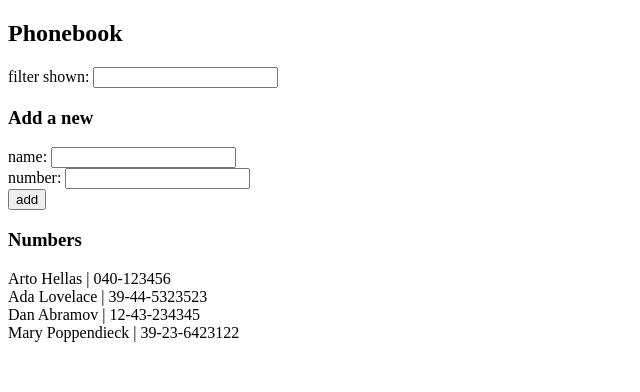
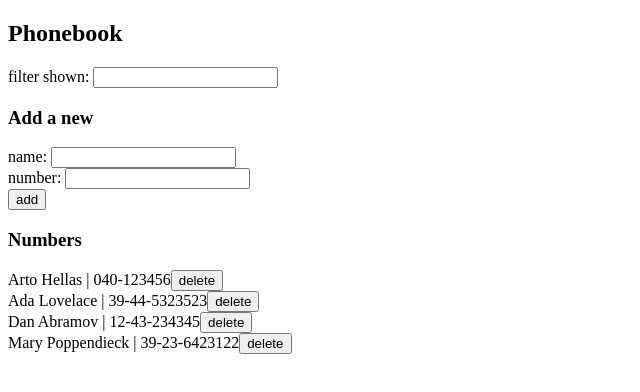
Before and after one commit to mikyks1/FullStackOpen, a React (Vite) app in the folder osa2/puhelinluettelo/: page / in a window 1280 px wide. Shown: the top 392 px of the page, without its empty margins (0-640 px from the left). Built offline with nearby package versions, Linux system fonts and the light colour scheme; data requests are answered from the project's data file.

Commit message:
2.14: puhelinluettelo step9

```diff
--- a/osa2/puhelinluettelo/src/App.jsx
+++ b/osa2/puhelinluettelo/src/App.jsx
@@ -50,6 +50,14 @@ const App = () => {
     }
   }
 
+  const removePerson = (id, name) => {
+    if (window.confirm(`Do you want to delete ${name}`)) {
+      personService
+        .remove(id)
+        .then(() => setPersons(persons.filter(person => person.id !== id)))
+    }
+  }
+
   return (
     <div>
       <h2>Phonebook</h2>
@@ -58,7 +66,7 @@ const App = () => {
       <AddPerson onSubmit={addPerson} name={newName} nameChange={handleNameChange}
         number={newNumber} numberChange={handleNumberChange}></AddPerson>
       <h3>Numbers</h3>
-      <Persons persons={persons} filter={filter}></Persons>
+      <Persons persons={persons} filter={filter} remove={removePerson}></Persons>
     </div>
   )
 
--- a/osa2/puhelinluettelo/src/components/Person.jsx
+++ b/osa2/puhelinluettelo/src/components/Person.jsx
@@ -1,5 +1,11 @@
-const Person = ({ person }) => (
-    <div>{person.name} | {person.number}</div>
-)
+const Person = (props) => {
+    const { person, remove } = props
+    return (
+        <div>
+            {person.name} | {person.number}
+            <button onClick={() => remove(person.id, person.name)}>delete</button>
+        </div>
+    )
+}
 
 export default Person
--- a/osa2/puhelinluettelo/src/components/Persons.jsx
+++ b/osa2/puhelinluettelo/src/components/Persons.jsx
@@ -1,14 +1,14 @@
 import Person from "./Person"
 
 const Persons = (props) => {
-    const { persons, filter } = props
+    const { persons, filter, remove } = props
     const filteredPersons = filter
         ? persons.filter(person => person.name.toLowerCase().includes(filter.toLowerCase()))
         : persons
 
     return (
         <div>
-            {filteredPersons.map(person => <Person key={person.name} person={person}></Person>)}
+            {filteredPersons.map(person => <Person key={person.name} person={person} remove={remove}></Person>)}
         </div>
     )
 
--- a/osa2/puhelinluettelo/src/services/persons.jsx
+++ b/osa2/puhelinluettelo/src/services/persons.jsx
@@ -11,4 +11,9 @@ const add = newPerson => {
     return request.then(response => response.data)
 }
 
-export default { getAll, add }
+const remove = id => {
+    const request = axios.delete(`${baseUrl}/${id}`)
+    return request.then(response => response.data)
+}
+
+export default { getAll, add, remove }
```
